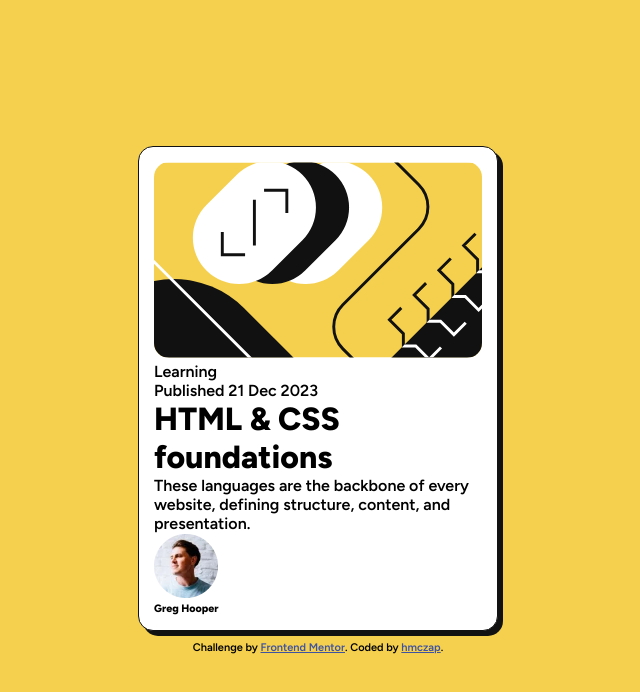
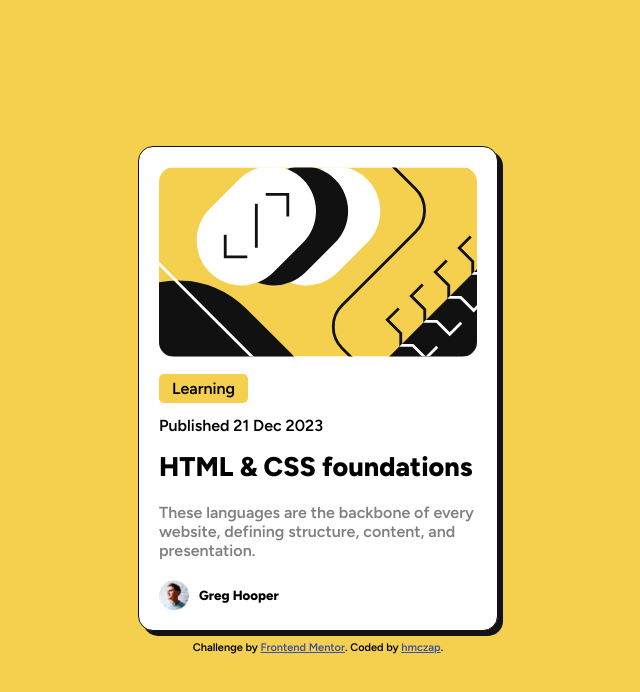
Before and after one commit to hmczap/Blog-preview-card, a plain HTML site: page index.html in a window 1280 px wide. Shown: the whole page, without its empty margins (322-962 px from the left). Drawn offline with Linux system fonts and the light colour scheme.

Commit message:
Add margin and text color to blog card text to match desktop design

```diff
--- a/index.html
+++ b/index.html
@@ -21,7 +21,7 @@
       <img class="blog-illustration" src="resources/assets/images/illustration-article.svg" alt="Graphic illustration">
     </div>
 
-    <div class="tag">Learning</div>
+    <p class="tag">Learning</p>
     <p class="date">Published 21 Dec 2023</p>
 
     <h1>HTML & CSS foundations</h1>
@@ -31,7 +31,7 @@
 
     <div class="blog-author">
       <img src="resources/assets/images/image-avatar.webp" alt="Image of the blog's author">
-      <h6>Greg Hooper</h6>
+      <h5>Greg Hooper</h5>
     </div>
 
   </main>
--- a/resources/css/style.css
+++ b/resources/css/style.css
@@ -23,7 +23,7 @@ body {
     border: 1px solid hsl(0, 0%, 7%);
     border-radius: 15px;
     box-shadow: 5px 5px hsl(0, 0%, 7%);
-    padding: 15px;
+    padding: 20px;
     transition: box-shadow 0.2s ease-in-out;
 }
 
@@ -32,6 +32,40 @@ img.blog-illustration {
     max-width: 100%;
     object-fit: contain;
     border-radius: 15px;
+}
+
+.tag {
+    background-color: hsl(47, 88%, 63%);
+    border-radius: 5px;
+    padding: 5px 13px;
+    margin: 13px 0px;
+    font-size: 16px;
+    display: inline-block;
+}
+
+.blog-card h1 {
+    font-weight: 800;
+    font-size: 27px;
+    margin: 15px 0px;
+}
+
+.blog-text {
+    color: hsl(0, 0%, 50%);
+    font-weight: 600;
+    margin: 20px 0px;
+}
+
+.blog-author {
+    width: 100%;
+    display: flex;
+    flex: 1 auto;
+    align-items: center;
+    gap: 10px;
+}
+
+.blog-author img {
+    width: 30px;
+    object-fit: contain;
 }
 
 .attribution {
```
